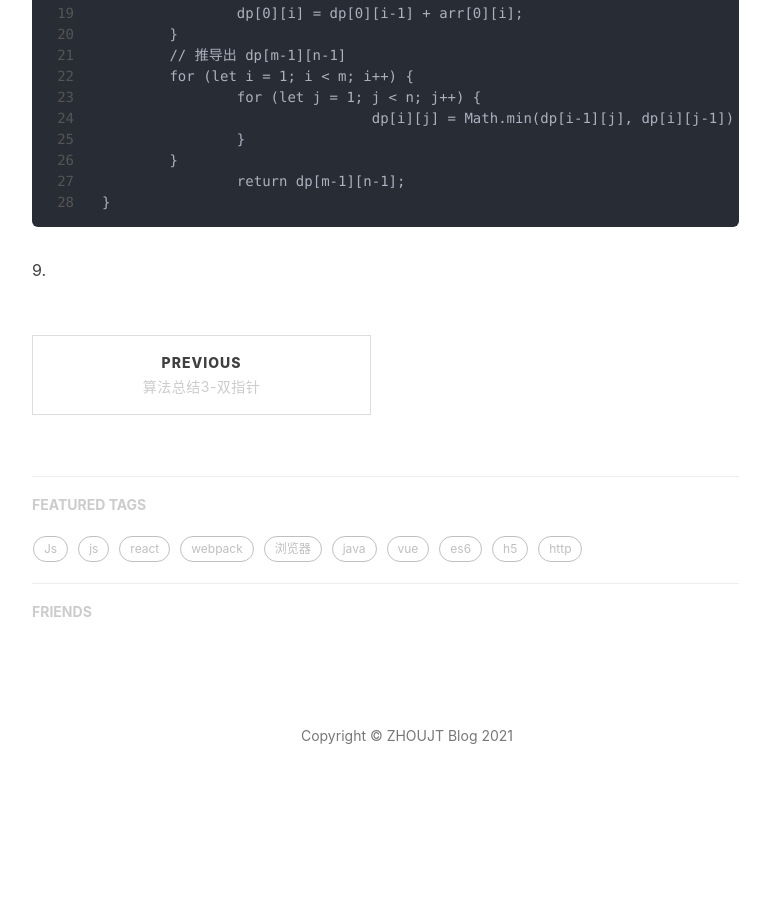
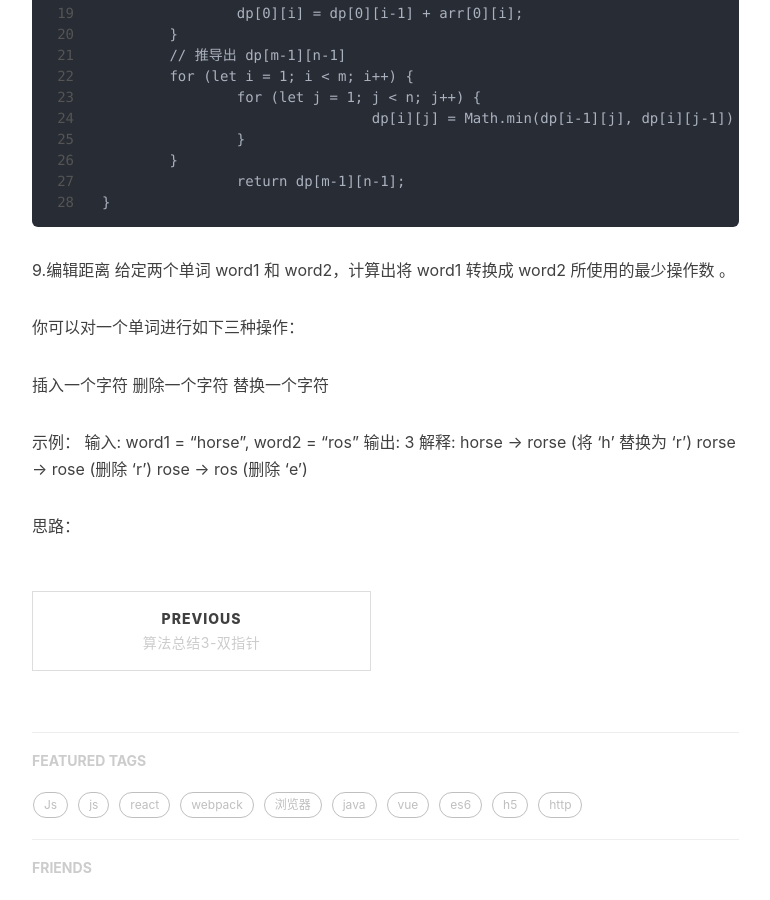
Before and after one commit to juntaozhou05/juntaozho05.github.io, a Jekyll site: the page built from _posts/2021-01-20-Collection4.md, in a window 1280 px wide and 900 px high, scrolled down 9807 px. Shown: the whole window, without its empty margins (233-1003 px from the left). Built offline with Jekyll 4.4.1, drawn with Linux system fonts in a browser that asks for light colours; nearby versions of some CDN libraries; comment, search, counter and statistics services are not loaded; before the commit the page ends 10647 px from its top, so only the background shows below that.

Commit message:
Update 2021-01-20-Collection4.md

````diff
--- a/_posts/2021-01-20-Collection4.md
+++ b/_posts/2021-01-20-Collection4.md
@@ -435,4 +435,19 @@ const uniquePaths = (arr) => {
 }
 ```
 
-9.
+9.编辑距离
+给定两个单词 word1 和 word2，计算出将 word1 转换成 word2 所使用的最少操作数 。
+
+你可以对一个单词进行如下三种操作：
+
+插入一个字符 删除一个字符 替换一个字符
+
+示例：
+输入: word1 = "horse", word2 = "ros"
+输出: 3
+解释:
+horse -> rorse (将 'h' 替换为 'r')
+rorse -> rose (删除 'r')
+rose -> ros (删除 'e')
+
+思路：
````
